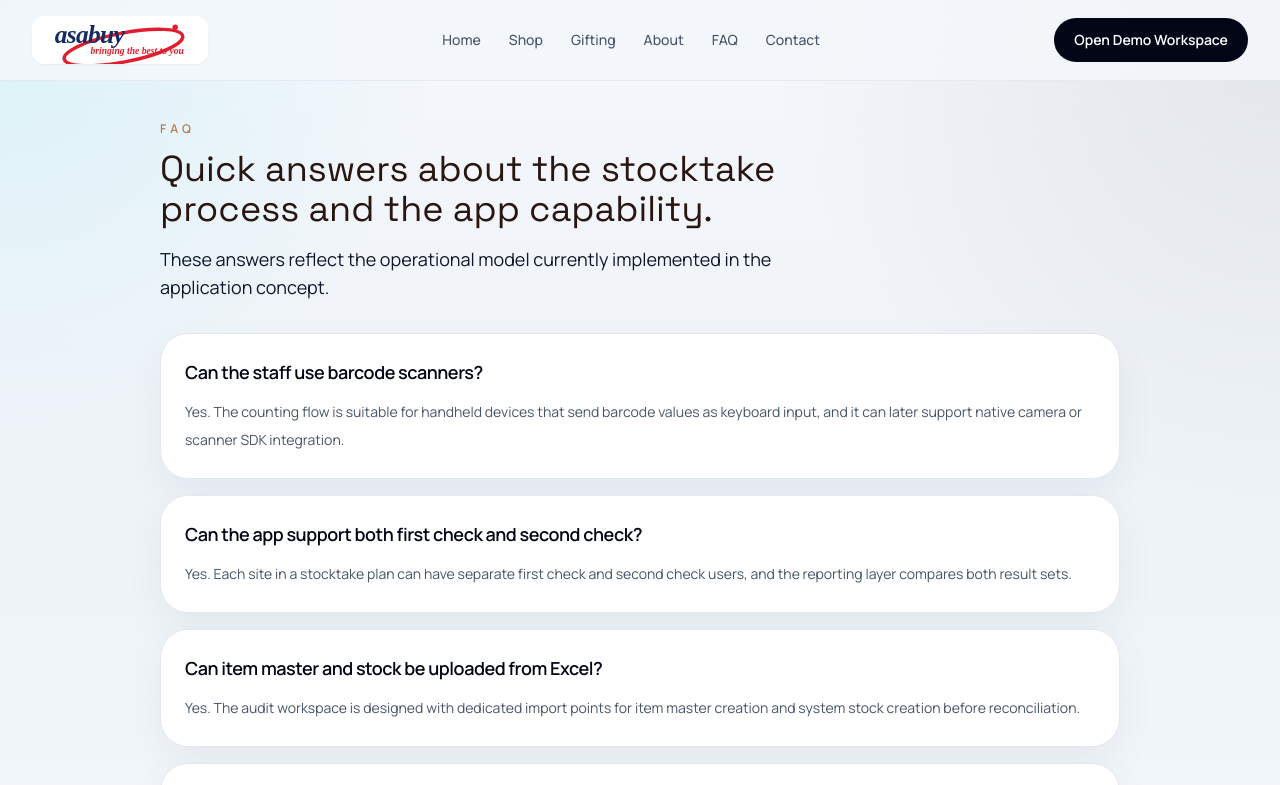
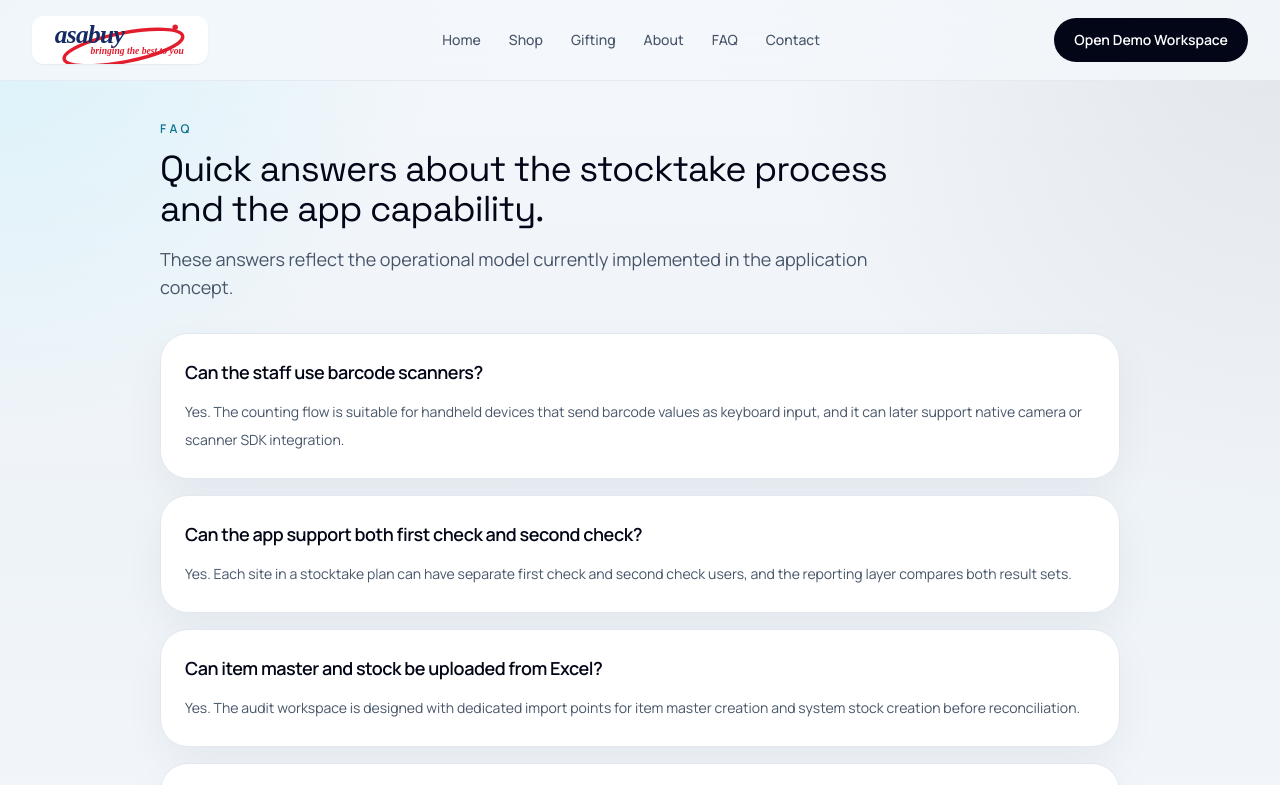
Before and after one commit to jatinshah87/Codex, a Next.js app: page /Codex/faq in a window 1280 px wide. Shown: the top 785 px of the page. Built offline with nearby package versions, Linux system fonts and the light colour scheme.

Commit message:
Publish Asa Buy application: components/SectionHeading.tsx

```diff
--- a/components/SectionHeading.tsx
+++ b/components/SectionHeading.tsx
@@ -14,18 +14,18 @@ export function SectionHeading({
   tone = "default"
 }: SectionHeadingProps) {
   const alignment = align === "center" ? "text-center mx-auto" : "text-left";
-  const titleColor = tone === "inverse" ? "text-cream" : "text-mocha";
-  const bodyColor = tone === "inverse" ? "text-cream/80" : "text-espresso/78";
-  const eyebrowColor = tone === "inverse" ? "text-gold" : "text-caramel";
+  const titleColor = tone === "inverse" ? "text-white" : "text-slate-950";
+  const bodyColor = tone === "inverse" ? "text-slate-300" : "text-slate-600";
+  const eyebrowColor = tone === "inverse" ? "text-cyan-300" : "text-cyan-700";
 
   return (
-    <div className={`max-w-2xl ${alignment}`}>
+    <div className={`max-w-3xl ${alignment}`}>
       {eyebrow ? (
-        <p className={`mb-3 text-xs font-semibold uppercase tracking-[0.34em] ${eyebrowColor}`}>
+        <p className={`mb-3 text-xs font-semibold uppercase tracking-[0.28em] ${eyebrowColor}`}>
           {eyebrow}
         </p>
       ) : null}
-      <h2 className={`font-display text-3xl leading-tight sm:text-4xl ${titleColor}`}>
+      <h2 className={`font-display text-3xl leading-tight tracking-tight sm:text-4xl ${titleColor}`}>
         {title}
       </h2>
       {description ? (
```
